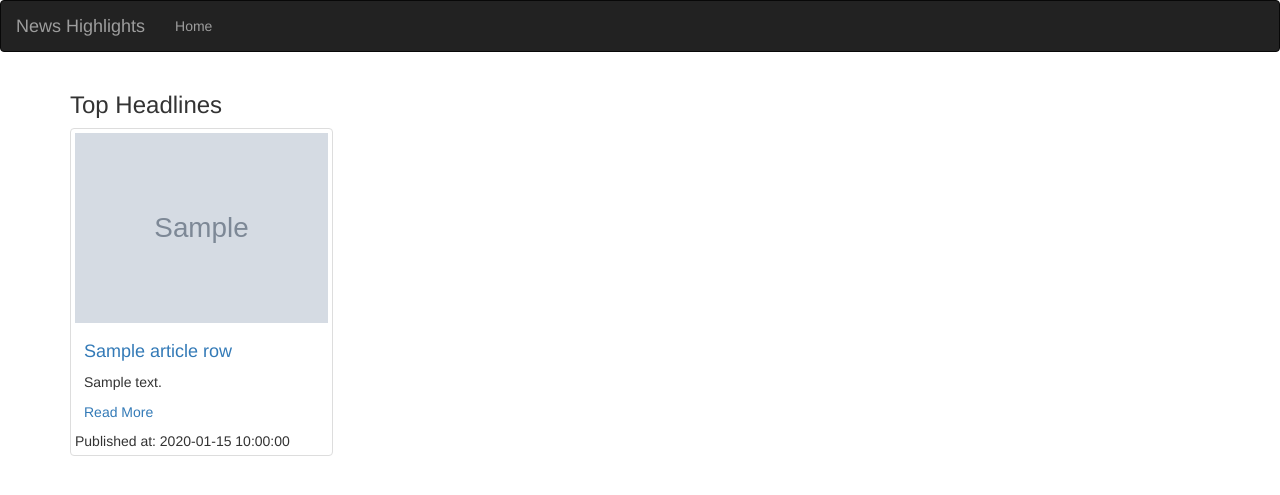
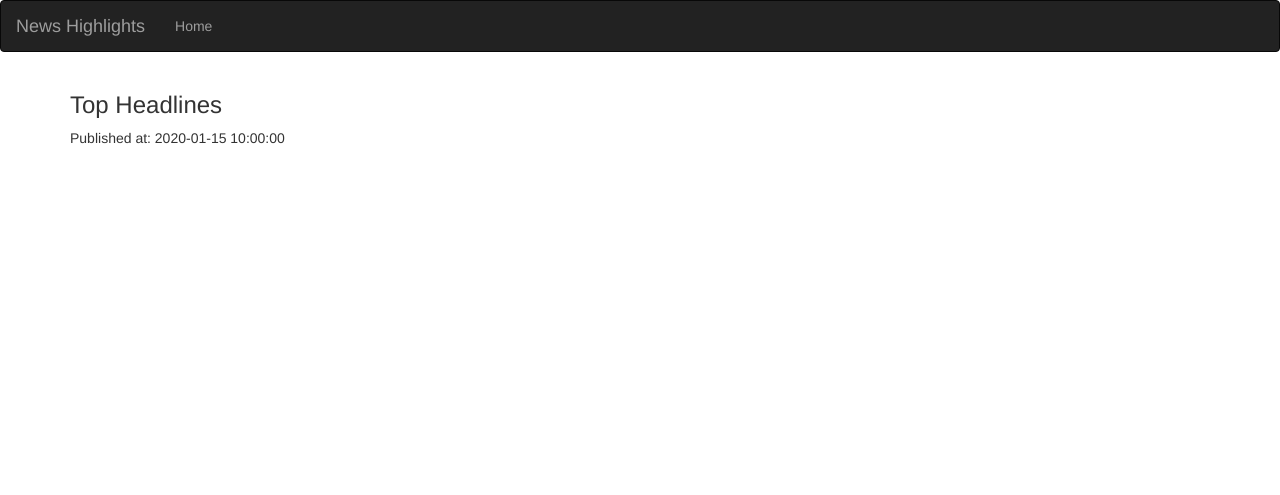
Before and after one commit to jameskomo/news-highlight, a Flask app: template app/templates/articles.html in a window 1280 px wide. Shown: the top 495 px of the page. Run offline with Flask 2, Linux system fonts and the light colour scheme; the template is opened without the code that fills it: most values are stand-ins (such as "Sample title", 1, 10 or a date in 2020); grey boxes marked "Sample" are stand-in pictures; parts of the project's set-up code (start-up, migrations or seed data) failed here and were passed over; some libraries are stand-ins or nearby versions.

Commit message:
Templates folder recreated and articles template file. Columns used to structure HTML page for all articles defined in block scope

```diff
--- a/app/templates/articles.html
+++ b/app/templates/articles.html
@@ -10,15 +10,6 @@
 
         {% for article in article_row %}
 
-        <div class="col-md-3">
-            <div class="thumbnail">
-                <a href="{{article.url}}" target="_blank">
-                    <img src="{{article.image}}" alt="{{article.title}}" class="img-responsive" styles="height:30px">
-                </a>
-                <div class="caption">
-                    <h4><a href="{{article.url}}" target="_blank">{{article.title |truncate(35)}}</a></h4>
-                    <p>{{article.description | truncate(80)}}</p>
-                    <a href="{{article.url}}" target="_blank"> Read More</a>
 
 
     </div>
```
Also changed, not shown: config.py (+15 -0 lines). Lines whose indentation alone changed are shown as unchanged.
